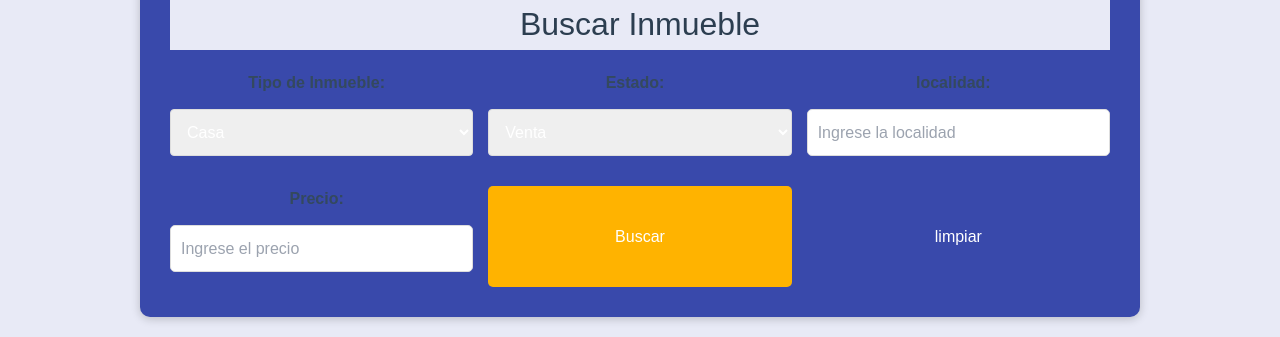
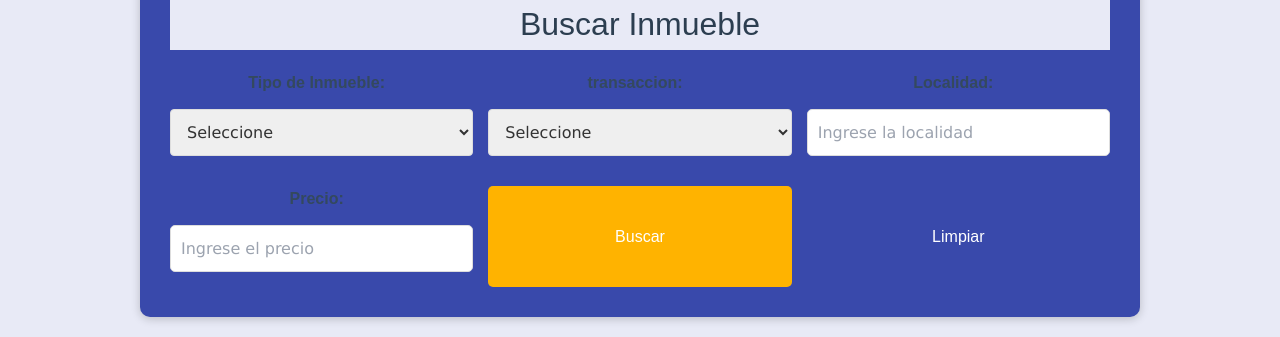
Before and after one commit to StellarHomes/stellar_homes, a React (Create React App) app in the folder PRSHR/: page / in a window 1280 px wide. Shown: the part 770-1107 px from the top of the page. Built offline with nearby package versions, Linux system fonts and the light colour scheme; no server answers.

Commit message:
funcionamiento completo de el filtrador

```diff
--- a/PRSHR/src/components/IndexSH.js
+++ b/PRSHR/src/components/IndexSH.js
@@ -3,6 +3,7 @@ import { Link, useNavigate } from 'react-router-dom';
 import './Inmuebles.css';
 import Swal from 'sweetalert2';
 
+// Componente para mostrar una tarjeta de inmueble
 const InmuebleCard = ({ inmueble }) => {
   const navigate = useNavigate();
 
@@ -36,53 +37,73 @@ const InmuebleCard = ({ inmueble }) => {
         <p className="inmueble-localidad">{inmueble.localidad}</p>
         <p className="inmueble-precio">{inmueble.precio}</p>
         <p className="inmueble-fecha">{inmueble.FechaPubli}</p>
-        <button onClick={() => navigate('/login')} className="delete-button">
+        <button onClick={handleInfoClick} className="delete-button">
           Más información
         </button>
       </div>
     </div>
   );
 };
-const SearchForm = ({ searchData, handleChange, handleSubmit }) => {
 
+// Componente de formulario de búsqueda
+const SearchForm = ({ searchData, handleChange, handleSubmit, handleClear }) => {
   return (
     <section className="search">
       <h2>Buscar Inmueble</h2>
       <form onSubmit={handleSubmit}>
         <div className="form-group">
           <label htmlFor="tipo">Tipo de Inmueble:</label>
-          <select id="tipo" name="tipo" value={searchData.tipo} onChange={handleChange}>
+          <select className="opcion" id="tipo" name="tipo" value={searchData.tipo} onChange={handleChange}>
+            <option value="">Seleccione</option>
             <option value="casa">Casa</option>
             <option value="apartamento">Apartamento</option>
           </select>
         </div>
         <div className="form-group">
-          <label htmlFor="estado">Estado:</label>
-          <select id="estado" name="estado" value={searchData.estado} onChange={handleChange}>
+          <label htmlFor="transaccion">transaccion:</label>
+          <select className="opcion" id="transaccion" name="transaccion" value={searchData.transaccion} onChange={handleChange}>
+            <option value="">Seleccione</option>
             <option value="venta">Venta</option>
             <option value="arriendo">Arriendo</option>
           </select>
         </div>
         <div className="form-group">
-          <label htmlFor="localidad">localidad:</label>
-          <input type="text" id="localidad" name="localidad" value={searchData.localidad} onChange={handleChange} placeholder="Ingrese la localidad" />
+          <label htmlFor="localidad">Localidad:</label>
+          <input
+            className="opcion"
+            type="text"
+            id="localidad"
+            name="localidad"
+            value={searchData.localidad}
+            onChange={handleChange}
+            placeholder="Ingrese la localidad"
+          />
         </div>
         <div className="form-group">
           <label htmlFor="precio">Precio:</label>
-          <input type="number" id="precio" name="precio" value={searchData.precio} onChange={handleChange} placeholder="Ingrese el precio" />
+          <input
+            className="opcion"
+            type="number"
+            id="precio"
+            name="precio"
+            value={searchData.precio}
+            onChange={handleChange}
+            placeholder="Ingrese el precio"
+          />
         </div>
         <button type="submit">Buscar</button>
-        <button type="button"> limpiar</button>
+        <button type="button" onClick={handleClear}>Limpiar</button>
       </form>
     </section>
   );
 };
 
+
 const InmueblesList = () => {
   const [inmuebles, setInmuebles] = useState([]);
   const [searchData, setSearchData] = useState({
     tipo: '',
-    estado: '',
+    transaccion: '',
     localidad: '',
     precio: ''
   });
@@ -108,38 +129,6 @@ const InmueblesList = () => {
     }
   };
 
-  const handleDelete = async (id) => {
-    Swal.fire({
-      title: '¿Estás seguro?',
-      text: '¡Esta acción no se puede deshacer!',
-      icon: 'warning',
-      showCancelButton: true,
-      confirmButtonColor: '#e74c3c',
-      cancelButtonColor: '#777',
-      confirmButtonText: 'Sí, eliminar',
-      cancelButtonText: 'Cancelar'
-    }).then(async (result) => {
-      if (result.isConfirmed) {
-        try {
-          const response = await fetch('http://localhost/API/deleteInmueble.php', {
-            method: 'POST',
-            headers: {
-              'Content-Type': 'application/json',
-            },
-            body: JSON.stringify({ idInmueble: id })
-          });
-          const data = await response.json();
-          if (data.message === 'Inmueble eliminado con éxito') {
-            setInmuebles((prev) => prev.filter(inmueble => inmueble.idInmueble !== id));
-            Swal.fire('Eliminado', 'El inmueble fue eliminado con éxito.', 'success');
-          }
-        } catch (error) {
-          console.error('Error al eliminar inmueble:', error);
-        }
-      }
-    });
-  };
-
   const handleSearchChange = (e) => {
     setSearchData({
       ...searchData,
@@ -151,24 +140,29 @@ const InmueblesList = () => {
     e.preventDefault();
     const queryParams = new URLSearchParams({
       tipo: searchData.tipo,
-      estado: searchData.estado,
+      transaccion: searchData.transaccion,
       localidad: searchData.localidad,
       precio: searchData.precio
     });
 
     try {
-      const response = await fetch(`http://localhost/api/inmuebles.php?${queryParams.toString()}`);
+      const response = await fetch(`http://localhost/API/inmuebles.php?${queryParams.toString()}`);
       const data = await response.json();
-      if (data.error) {
-        console.error('Error:', data.error);
-        setInmuebles([]);
-      } else {
-        setInmuebles(data);
-      }
+      setInmuebles(data.error ? [] : data);
     } catch (error) {
       console.error('Error de red:', error);
       setInmuebles([]);
     }
+  };
+
+  const handleClear = () => {
+    setSearchData({
+      tipo: '',
+      transaccion: '',
+      localidad: '',
+      precio: ''
+    });
+    fetchInmuebles();
   };
 
   const nextSlide = () => setIndex((index + 1) % slides.length);
@@ -181,7 +175,7 @@ const InmueblesList = () => {
       </header>
 
       <div className="menu-bar">
-      <Link to="/inmueble"><button className="volverindex">Inmuebles</button></Link>
+        <Link to="/inmueble"><button className="volverindex">Inmuebles</button></Link>
         <Link to="/login"><button className="volverindex">Iniciar Sesión</button></Link>
       </div>
 
@@ -207,6 +201,7 @@ const InmueblesList = () => {
         searchData={searchData}
         handleChange={handleSearchChange}
         handleSubmit={handleSearchSubmit}
+        handleClear={handleClear}
       />
 
       <section className="inmuebles-section">
@@ -215,7 +210,6 @@ const InmueblesList = () => {
             inmuebles.slice(0, 3).map((inmueble) => (
               <InmuebleCard key={inmueble.idInmueble} inmueble={inmueble} />
             ))
-
           ) : (
             <p>No hay inmuebles disponibles.</p>
           )}
@@ -224,7 +218,7 @@ const InmueblesList = () => {
 
       <footer>
         <nav>
-        <Link to="/inmuebles"><button className="volverindex">Inmuebles</button></Link>
+          <Link to="/inmuebles"><button className="volverindex">Inmuebles</button></Link>
           <Link to="/login"><button className="volverindex">Iniciar Sesión</button></Link>
         </nav>
         <img src="/sh_blanco-removebg-preview.png" alt="Logo2" className="logo2" />
--- a/PRSHR/src/components/Inmuebles.css
+++ b/PRSHR/src/components/Inmuebles.css
@@ -105,7 +105,10 @@ body,
     text-align: center;
 }
 
-
+.opcion{
+    font-family: 'Lucida Sans', 'Lucida Sans Regular', 'Lucida Grande', 'Lucida Sans Unicode', Geneva, Verdana, sans-serif;
+    color: #333;
+}
 
 
 .inmuebles-section .inmuebles-list {
```
